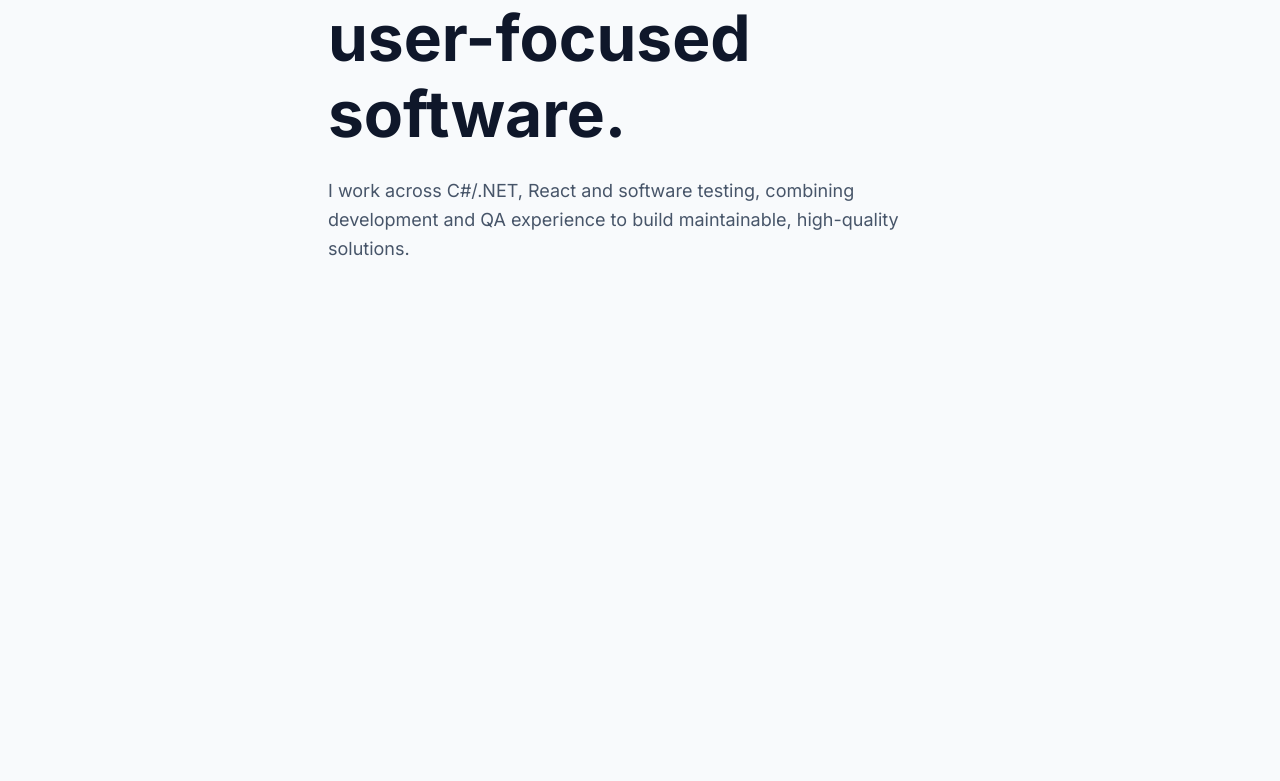
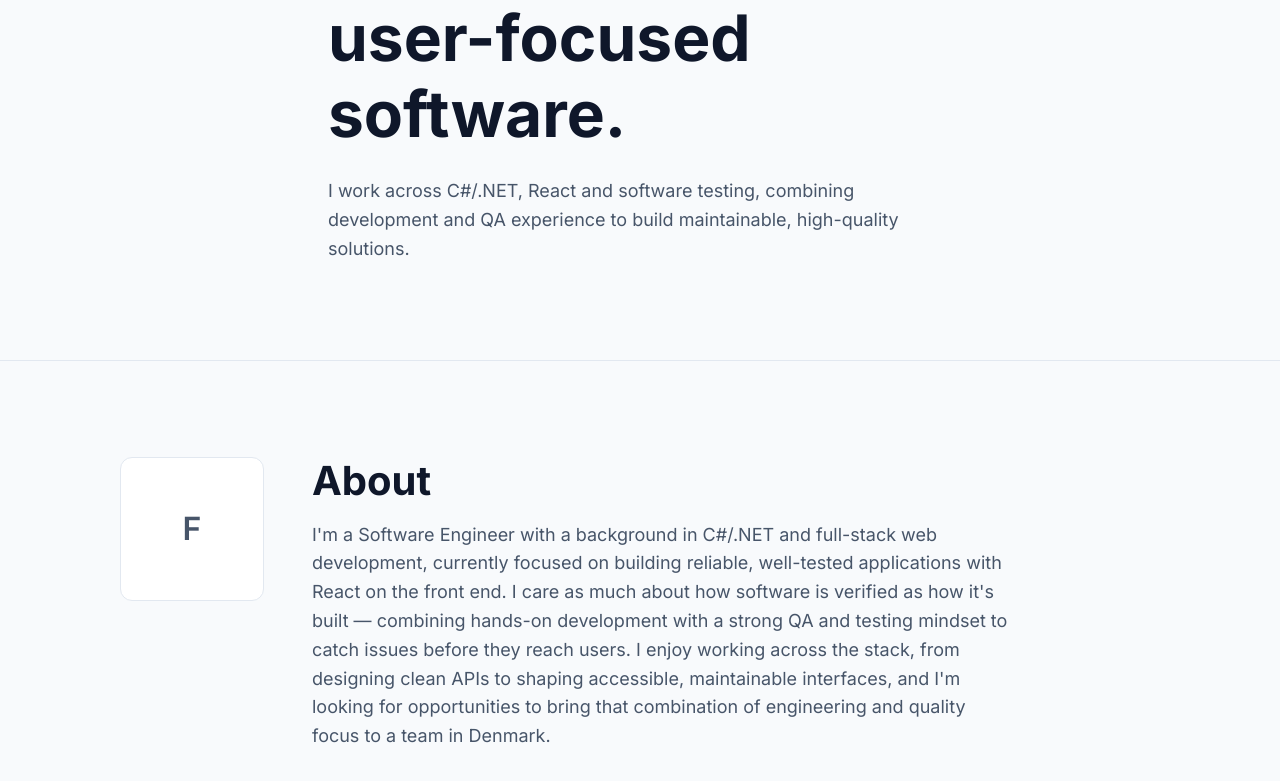
Before and after one commit to FatemaMohammad/portfolio, a React (Vite) app: page / in a window 1280 px wide. Shown: the part 325-1106 px from the top of the page. Before the commit the page ends 800 px from the top, so only its background shows below. Built offline with nearby package versions, Linux system fonts and the light colour scheme.

Commit message:
add about section

```diff
--- a/src/App.tsx
+++ b/src/App.tsx
@@ -1,5 +1,6 @@
 import Header from './components/Header/Header'
 import Hero from './sections/Hero/Hero'
+import About from './sections/About/About'
 
 function App() {
   return (
@@ -7,6 +8,7 @@ function App() {
       <Header />
       <main>
         <Hero />
+        <About />
       </main>
     </>
   )
--- a/src/index.css
+++ b/src/index.css
@@ -121,6 +121,14 @@ select:focus-visible,
   text-decoration: none;
 }
 
+/* ---------- Section heading (reused by page sections) ---------- */
+.section-heading {
+  font-size: var(--font-size-heading);
+  font-weight: var(--font-weight-bold);
+  line-height: var(--line-height-tight);
+  color: var(--color-text-primary);
+}
+
 /* ---------- Layout ---------- */
 .container {
   width: 100%;
--- /dev/null
+++ b/src/sections/About/About.css
@@ -0,0 +1,49 @@
+.about {
+  padding-block: var(--space-8);
+  border-top: var(--border-default);
+}
+
+.about__inner {
+  display: flex;
+  flex-direction: column;
+  gap: var(--space-5);
+}
+
+@media (min-width: 768px) {
+  .about__inner {
+    flex-direction: row;
+    align-items: flex-start;
+    gap: var(--space-6);
+  }
+}
+
+.about__photo {
+  display: flex;
+  align-items: center;
+  justify-content: center;
+  flex-shrink: 0;
+  width: 9rem;
+  height: 9rem;
+  border-radius: var(--radius-card);
+  border: var(--border-default);
+  background-color: var(--color-surface);
+}
+
+.about__photo-initials {
+  font-size: 2rem;
+  font-weight: var(--font-weight-semibold);
+  color: var(--color-text-secondary);
+}
+
+.about__content {
+  display: flex;
+  flex-direction: column;
+  gap: var(--space-3);
+  max-width: 44rem;
+}
+
+.about__bio {
+  font-size: var(--font-size-body-lg);
+  line-height: var(--line-height-base);
+  color: var(--color-text-secondary);
+}
--- /dev/null
+++ b/src/sections/About/About.tsx
@@ -0,0 +1,28 @@
+import './About.css';
+
+function About() {
+  return (
+    <section id="about" className="about">
+      <div className="container about__inner">
+        <div className="about__photo" aria-hidden="true">
+          <span className="about__photo-initials">F</span>
+        </div>
+        <div className="about__content">
+          <h2 className="section-heading">About</h2>
+          <p className="about__bio">
+            I&apos;m a Software Engineer with a background in C#/.NET and full-stack web
+            development, currently focused on building reliable, well-tested applications with
+            React on the front end. I care as much about how software is verified as how it&apos;s
+            built — combining hands-on development with a strong QA and testing mindset to catch
+            issues before they reach users. I enjoy working across the stack, from designing clean
+            APIs to shaping accessible, maintainable interfaces, and I&apos;m looking for
+            opportunities to bring that combination of engineering and quality focus to a team in
+            Denmark.
+          </p>
+        </div>
+      </div>
+    </section>
+  );
+}
+
+export default About;
```
